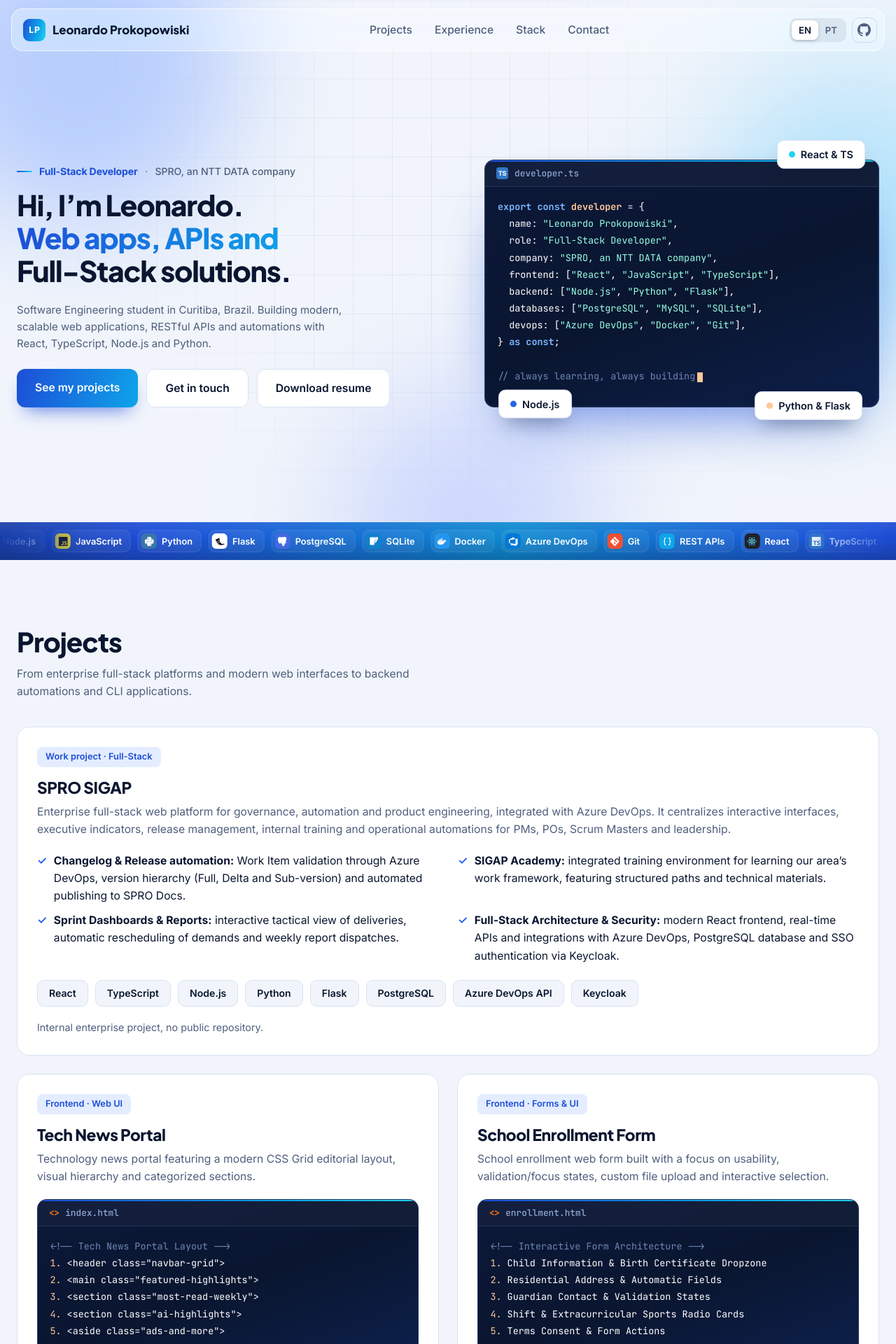
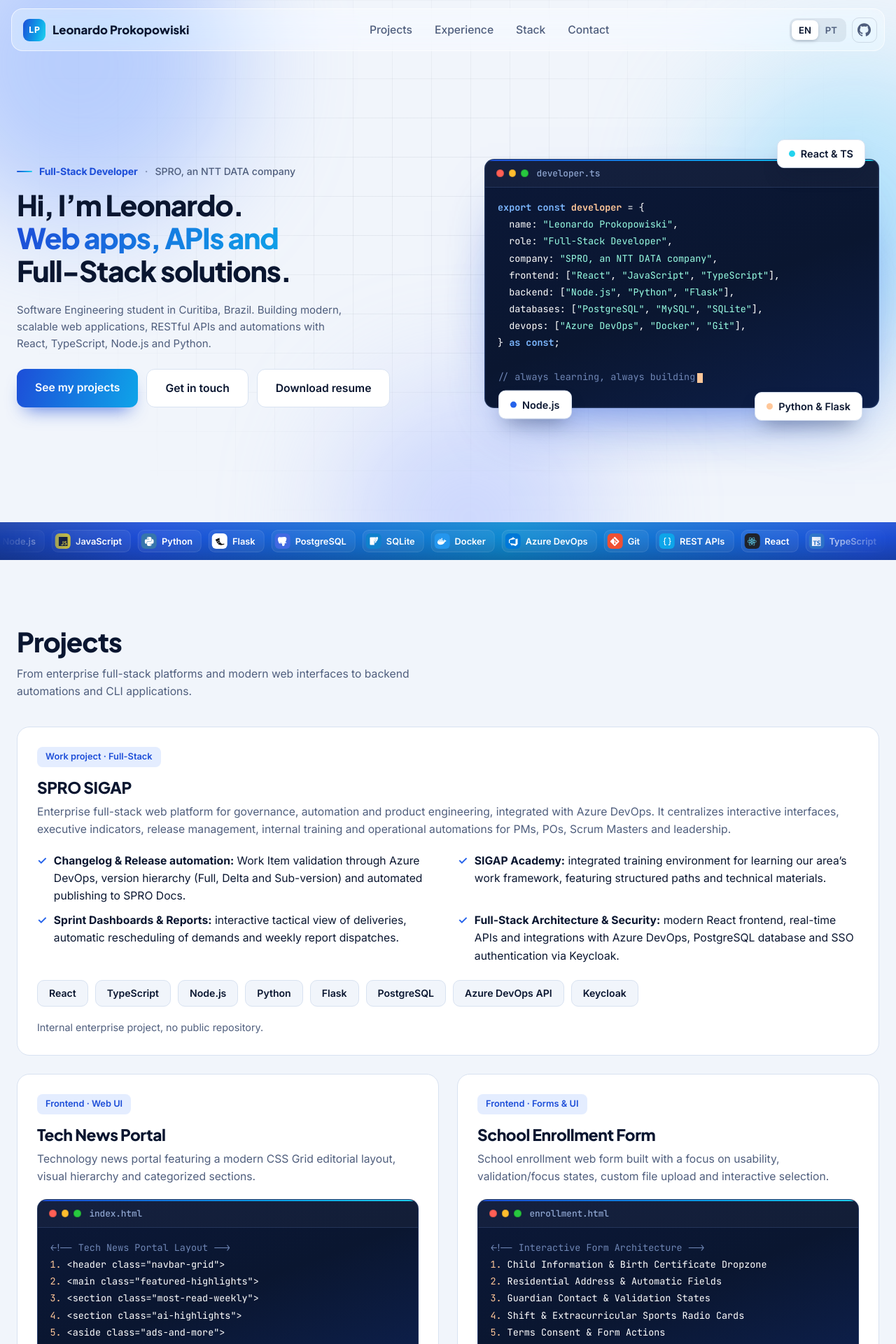
Before and after one commit to leonardoprokopowiskii/portfolio, a React (Vite) app: page / in a window 1280 px wide. Shown: the top 1920 px of the page at 70% size. Built offline with nearby package versions, Linux system fonts and the light colour scheme.

Commit message:
feat(ui): add macOS-style window control dots to CodeWindow header

```diff
--- a/src/components/ui/CodeWindow/CodeWindow.module.css
+++ b/src/components/ui/CodeWindow/CodeWindow.module.css
@@ -31,54 +31,47 @@
 .top {
   display: flex;
   align-items: center;
-  gap: 9px;
-  padding: 10px 16px;
-  background: rgba(255, 255, 255, 0.03);
+  gap: 12px;
+  padding: 11px 16px;
+  background: rgba(255, 255, 255, 0.035);
   border-bottom: 1px solid rgba(125, 168, 255, 0.16);
   color: #8FA6D1;
   font: 500 0.8rem var(--mono);
 }
 
-.fileIcon {
-  display: inline-flex;
+.dots {
+  display: flex;
   align-items: center;
-  justify-content: center;
-  flex-shrink: 0;
-  line-height: 1;
-  user-select: none;
-}
-
-.tsIcon {
-  width: 17px;
-  height: 17px;
-  border-radius: 4px;
-  background: #3178C6;
-  color: #fff;
-  font: 800 0.58rem / 1 var(--body);
-  letter-spacing: -0.02em;
-  padding-top: 1px;
-}
-
-.htmlIcon {
-  color: #F97316;
-  font: 800 0.82rem / 1 var(--mono);
-  letter-spacing: -0.06em;
-}
-
-.pyDot {
-  width: 11px;
-  height: 11px;
-  border-radius: 50%;
-  background: linear-gradient(135deg, #3776AB 50%, #FFD43B 50%);
+  gap: 7px;
   flex-shrink: 0;
 }
 
-.defaultDot {
-  width: 10px;
-  height: 10px;
+.dot {
+  width: 10.5px;
+  height: 10.5px;
   border-radius: 50%;
-  background: #3B82F6;
-  flex-shrink: 0;
+  display: inline-block;
+  box-shadow: inset 0 0 0 1px rgba(0, 0, 0, 0.2);
+}
+
+.dotRed {
+  background: #FF5F56;
+}
+
+.dotYellow {
+  background: #FFBD2E;
+}
+
+.dotGreen {
+  background: #27C93F;
+}
+
+.filename {
+  display: inline-flex;
+  align-items: center;
+  color: #8FA6D1;
+  font: 500 0.8rem var(--mono);
+  letter-spacing: -0.01em;
 }
 
 .code {
--- a/src/components/ui/CodeWindow/CodeWindow.tsx
+++ b/src/components/ui/CodeWindow/CodeWindow.tsx
@@ -7,32 +7,6 @@
   flat?: boolean;
   heroPadding?: boolean;
   children: ReactNode;
-}
-
-function FileBadge({ filename }: { filename: string }) {
-  const ext = filename.split('.').pop()?.toLowerCase();
-
-  if (ext === 'ts' || ext === 'tsx') {
-    return (
-      <span className={`${styles.fileIcon} ${styles.tsIcon}`} aria-hidden="true">
-        TS
-      </span>
-    );
-  }
-
-  if (ext === 'html') {
-    return (
-      <span className={`${styles.fileIcon} ${styles.htmlIcon}`} aria-hidden="true">
-        &lt;&gt;
-      </span>
-    );
-  }
-
-  if (ext === 'py') {
-    return <i className={styles.pyDot} aria-hidden="true" />;
-  }
-
-  return <i className={styles.defaultDot} aria-hidden="true" />;
 }
 
 export function CodeWindow({
@@ -49,8 +23,12 @@
       aria-label={ariaLabel}
     >
       <div className={styles.top}>
-        <FileBadge filename={filename} />
-        {filename}
+        <div className={styles.dots} aria-hidden="true">
+          <span className={`${styles.dot} ${styles.dotRed}`} />
+          <span className={`${styles.dot} ${styles.dotYellow}`} />
+          <span className={`${styles.dot} ${styles.dotGreen}`} />
+        </div>
+        <span className={styles.filename}>{filename}</span>
       </div>
       <div className={`${styles.code} ${heroPadding ? styles.heroPadding : ''}`.trim()}>
         {children}
```
